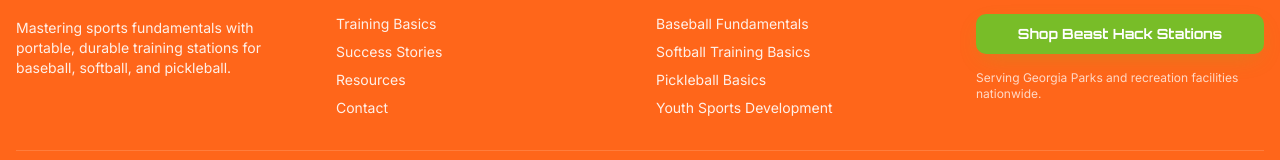
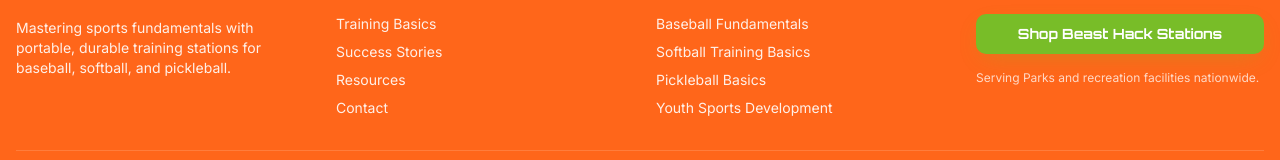
Before and after one commit to CISkeaton/beast-hack-fundamentals, a React (Vite) app: page / in a window 1280 px wide. Shown: the part 4682-4842 px from the top of the page. Built offline with nearby package versions, Linux system fonts and the light colour scheme.

Commit message:
Update footer text
Remove "Georgia" from footer text on all pages, updating it to "Serving Parks and recreation nationwide."

```diff
--- a/src/components/Layout.tsx
+++ b/src/components/Layout.tsx
@@ -146,7 +146,7 @@ const Layout = ({ children }: { children: React.ReactNode }) => {
                 </a>
               </Button>
               <p className="text-xs opacity-75 font-body">
-                Serving Georgia Parks and recreation facilities nationwide.
+                Serving Parks and recreation facilities nationwide.
               </p>
             </div>
           </div>
```
